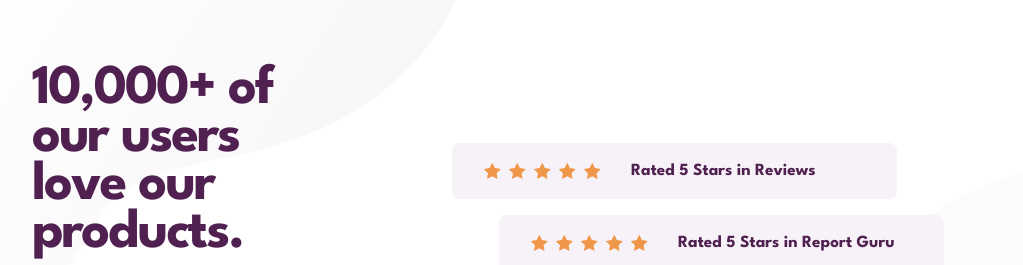
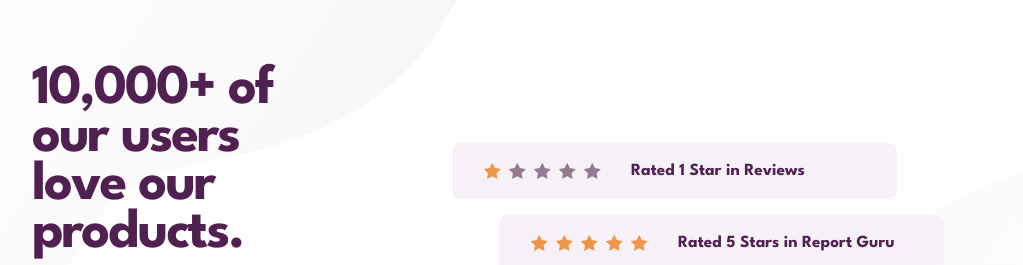
Before and after one commit to aga-siwek/frontend-mentor-social-proof-section, a React (Vite) app: page / in a window 1280 px wide. Shown: the top 265 px of the page, without its empty margins (128-1151 px from the left). Built offline with nearby package versions, Linux system fonts and the light colour scheme.

Commit message:
grey star in app

```diff
--- a/src/App.css
+++ b/src/App.css
@@ -84,6 +84,7 @@ h1, h2, h3 h4 h5, h6, p {
   display: flex;
   gap: calc(8.45rem/16);
 }
+
 
 .review__content{}
 
@@ -210,6 +211,14 @@ h1, h2, h3 h4 h5, h6, p {
     gap: calc(8rem/16);
   }
 
+  .review__star {
+    color: var(--color-secondary-1);
+}
+
+.review__star--not-active {
+  color: var(--color-neutral-1);
+}
+
   .review__content--text {
     font-size: calc(17rem/16);
   }
--- a/src/App.jsx
+++ b/src/App.jsx
@@ -1,5 +1,5 @@
 import "./App.css";
-import Review from "./components/Review/Review.jsx";
+import Review from "./components/review/review.jsx";
 import Opinion from "./components/Opinion/Opinion.jsx";
 import avatar_anne from "./assets/images/image-anne.jpg"
 import avatar_colton from "./assets/images/image-colton.jpg"
@@ -19,7 +19,7 @@ function App() {
         </header>
         {/* review */}
         <div className='reviews' role="contentinfo">
-          <div className='reviews__first-review' ><Review star={5} place="Reviews" /></div>
+          <div className='reviews__first-review' ><Review star={1} place="Reviews" /></div>
           <div className='reviews__second-review' ><Review star={5} place="Report Guru" /></div>
           <div className='reviews__third-review' ><Review star={5} place="BestTech" /></div>
         </div>
--- a/src/components/Review/Review.jsx
+++ b/src/components/Review/Review.jsx
@@ -1,17 +1,34 @@
 import MyIcon from "../../assets/images/icon-star.svg?react"
-function Review(props){
-    const getStars = ()=> {
-        const stars = new Array(props.star).fill(null)
+function Review(props) {
+    const greyStarsNumber = 5 - Number(props.star)
+    const getStars = () => {
+        const stars = new Array(props.star).fill(null);
+        if (greyStarsNumber > 0) {
+            const greyStars = new Array(greyStarsNumber).fill(null)
             return (
                 <div className="review__stars">
                     {stars.map((_, index) => (
-                <MyIcon key={index} className = "review__star" />
+                        <MyIcon key={index} className="review__star" />
+                    ))}
+                    {greyStars.map((_, index) => (
+                        <MyIcon key={index} className="review__star--not-active" />
                     ))}
                 </div>
             );
         }
-    const getContent =() => {
-        if (props.star===1){
+        else {
+            return (
+                <div className="review__stars">
+                    {stars.map((_, index) => (
+                        <MyIcon key={index} className="review__star" />
+                    ))}
+                </div>
+            );
+        }
+    }
+
+    const getContent = () => {
+        if (props.star === 1) {
             return (
                 <div className="review__content" >
                     <h2 className="review__content--text">Rated {props.star} Star in {props.place}</h2>
```
Lines whose indentation alone changed are shown as unchanged.
